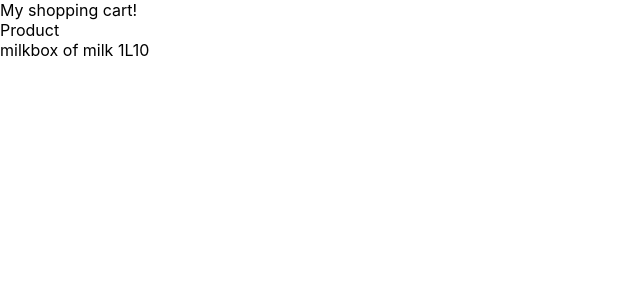
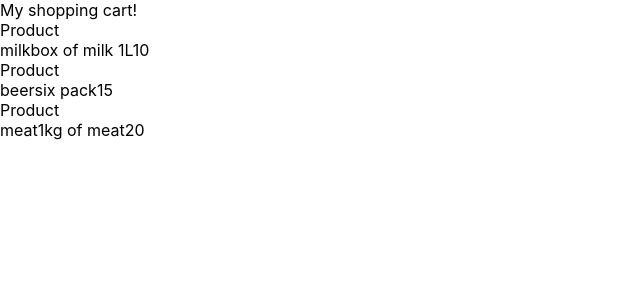
Before and after one commit to dortizp/shopping-cart-v2, a React (Create React App) app: page / in a window 1280 px wide. Shown: the top 300 px of the page, without its empty margins (0-640 px from the left). Built offline with nearby package versions, Linux system fonts and the light colour scheme; the HTML template or start-up script is replaced by a standard one.

Commit message:
added productList component

```diff
--- a/src/App.js
+++ b/src/App.js
@@ -1,8 +1,8 @@
 import { useState, useEffect } from "react";
-import { Product } from "./components/Product";
-import { getProduct } from "./services/product";
+import { ProductList } from "./components/ProductList";
+import { getProducts } from "./services/products";
 function App() {
-  const [product, setProduct] = useState({});
+  const [products, setProducts] = useState({});
   const [loading, setLoading] = useState(true);
 
   // with useEffect and async/await
@@ -22,8 +22,8 @@ function App() {
 
   // with useEffect and then
   useEffect(() => {
-    getProduct().then((value) => {
-      setProduct(value);
+    getProducts().then((value) => {
+      setProducts(value);
       setLoading(false);
     });
   }, []);
@@ -31,7 +31,7 @@ function App() {
   return (
     <div>
       My shopping cart!
-      {loading ? "loading..." : <Product product={product} />}
+      {loading ? "loading..." : <ProductList products={products} />}
     </div>
   );
 }
--- /dev/null
+++ b/src/components/ProductList.jsx
@@ -0,0 +1,14 @@
+import {Product} from "./Product"
+
+const ProductList = ({products}) => {
+
+  return (
+      <div>
+       {
+        products.map( item => <Product product={item}/>)
+       }
+      </div>
+  )
+}
+
+export {ProductList}
--- a/src/services/product.js
+++ /dev/null
@@ -1,14 +0,0 @@
-const getProduct = () => {
-  const product = {
-    title: "milk",
-    description: "box of milk 1L",
-    price: 10,
-  };
-  return new Promise((resolve) => {
-    setTimeout(() => {
-      resolve(product);
-    }, 3000);
-  });
-};
-
-export { getProduct };
--- /dev/null
+++ b/src/services/products.js
@@ -0,0 +1,27 @@
+const getProducts = () => {
+  const products = [
+    {
+    title: "milk",
+    description: "box of milk 1L",
+    price: 10,
+    },
+    {
+      title: "beer",
+      description: "six pack",
+      price: 15,
+    },
+    {
+      title: "meat",
+      description: "1kg of meat",
+      price: 20
+    }
+  ]
+
+  return new Promise((resolve) => {
+    setTimeout(() => {
+      resolve(products);
+    }, 3000);
+  });
+};
+
+export { getProducts };
```
Also changed, not shown: 1 other file (tests, documents, lock files or other folders).
